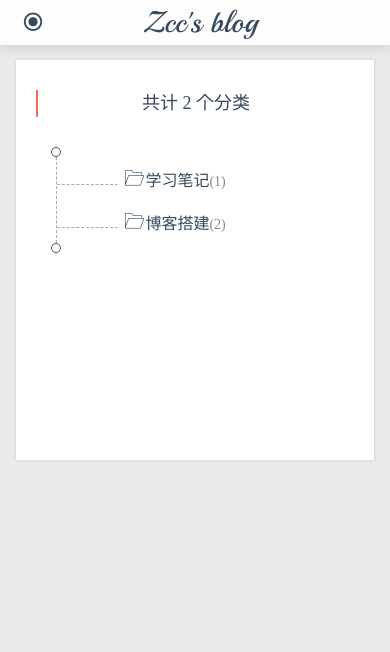
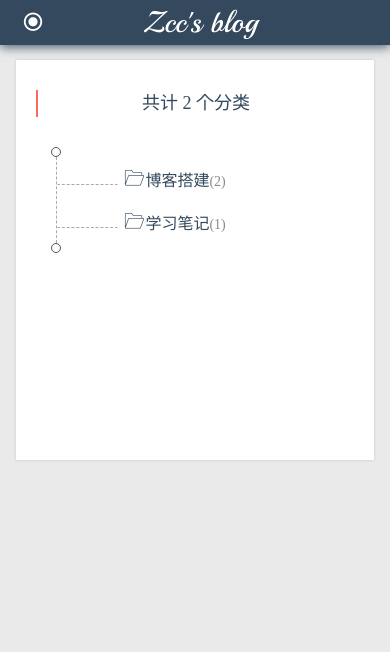
Before and after one commit to zo-ly/blog, a plain HTML site: page categories/index.html in a window 390 px wide. Shown: the top 652 px of the page. Drawn offline with Linux system fonts and the light colour scheme.

Commit message:
Site updated: 2017-12-06 16:01:28

```diff
--- a/categories/index.html
+++ b/categories/index.html
@@ -108,14 +108,14 @@
       <ul>
 
         <li>
-          <a class="category-item" href="/categories/学习笔记/">
-            <i class="iconfont icon-folder"></i>学习笔记<span>(1)</span>
+          <a class="category-item" href="/categories/博客搭建/">
+            <i class="iconfont icon-folder"></i>博客搭建<span>(2)</span>
           </a>
         </li>
 
         <li>
-          <a class="category-item" href="/categories/博客搭建/">
-            <i class="iconfont icon-folder"></i>博客搭建<span>(2)</span>
+          <a class="category-item" href="/categories/学习笔记/">
+            <i class="iconfont icon-folder"></i>学习笔记<span>(1)</span>
           </a>
         </li>
 
--- a/css/style.css
+++ b/css/style.css
@@ -222,10 +222,10 @@ main {
   left: 0;
   top: 0;
   z-index: 9;
-  background: rgba(255, 255, 255, 0.9);
-  box-shadow: 0 2px 10px rgba(88, 88, 88, 0.2); }
+  background: #34495e;
+  box-shadow: 0 2px 10px rgba(52, 73, 94, 0.9); }
   .mobile-header span, .mobile-header a {
-    color: #34495e; }
+    color: #fff; }
   .mobile-header span {
     float: left;
     margin-left: 12px;
```
